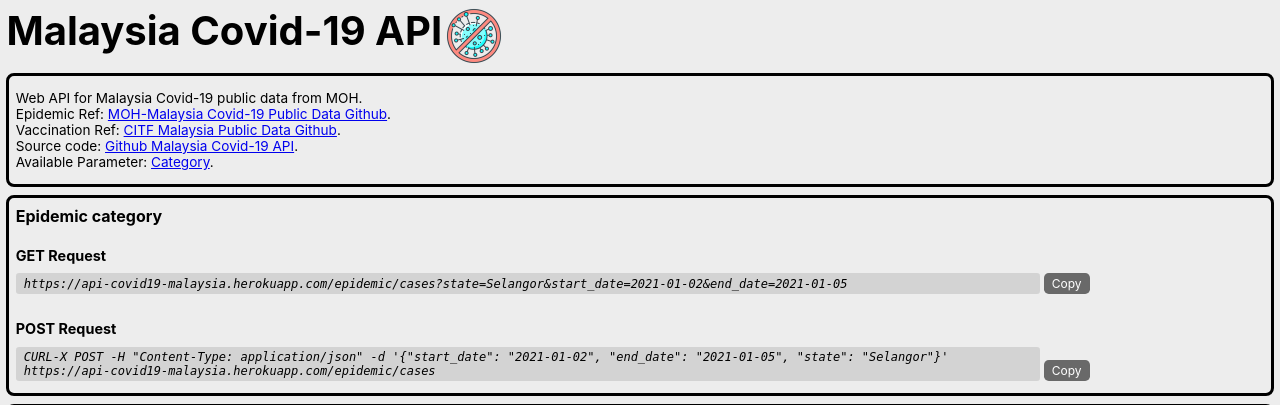
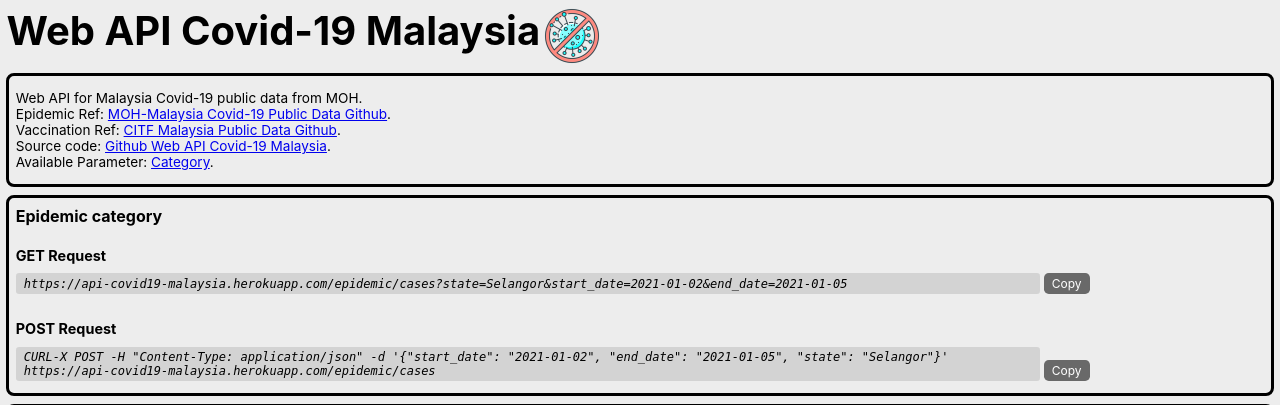
Before and after one commit to afiqharith/api-covid-malaysia, a Python web app: template assets/templates/index.html in a window 1280 px wide. Shown: the top 405 px of the page. Run offline with Jinja, Linux system fonts and the light colour scheme; the template is opened without the code that fills it: most values are stand-ins (such as "Sample title", 1, 10 or a date in 2020).

```diff
--- a/assets/templates/index.html
+++ b/assets/templates/index.html
@@ -4,14 +4,14 @@
 
 {% block content %}
 <div class="div_header">
-    <h1 class="h1_header">Malaysia Covid-19 API</h1><img class="image_top" src="{{ url_for('static',filename='images/index.ico') }}" alt="images">
+    <h1 class="h1_header">Web API Covid-19 Malaysia</h1><img class="image_top" src="{{ url_for('static',filename='images/index.ico') }}" alt="images">
 </div>
 
 <div class="div_top">
     <p>Web API for Malaysia Covid-19 public data from MOH.</br>
     Epidemic Ref: <a href="https://github.com/MoH-Malaysia/covid19-public">MOH-Malaysia Covid-19 Public Data Github</a>.</br>
     Vaccination Ref: <a href="https://github.com/CITF-Malaysia/citf-public">CITF Malaysia Public Data Github</a>.</br>
-    Source code: <a href="https://github.com/afiqharith/api-covid-malaysia">Github Malaysia Covid-19 API</a>.</br>
+    Source code: <a href="https://github.com/afiqharith/api-covid-malaysia">Github Web API Covid-19 Malaysia</a>.</br>
     Available Parameter: <a href="{{ url_for('api_category.category')}}" target="_blank">Category</a>.
     </p>
 </div>
--- a/assets/views.py
+++ b/assets/views.py
@@ -8,4 +8,4 @@ views = Blueprint("views", __name__)
 @views.route("/", methods=["GET"])
 def index():
     if request.method == "GET":
-        return render_template("index.html", title = "Malaysia Covid-19 API")
+        return render_template("index.html", title = "Web API Covid-19 Malaysia")
```
